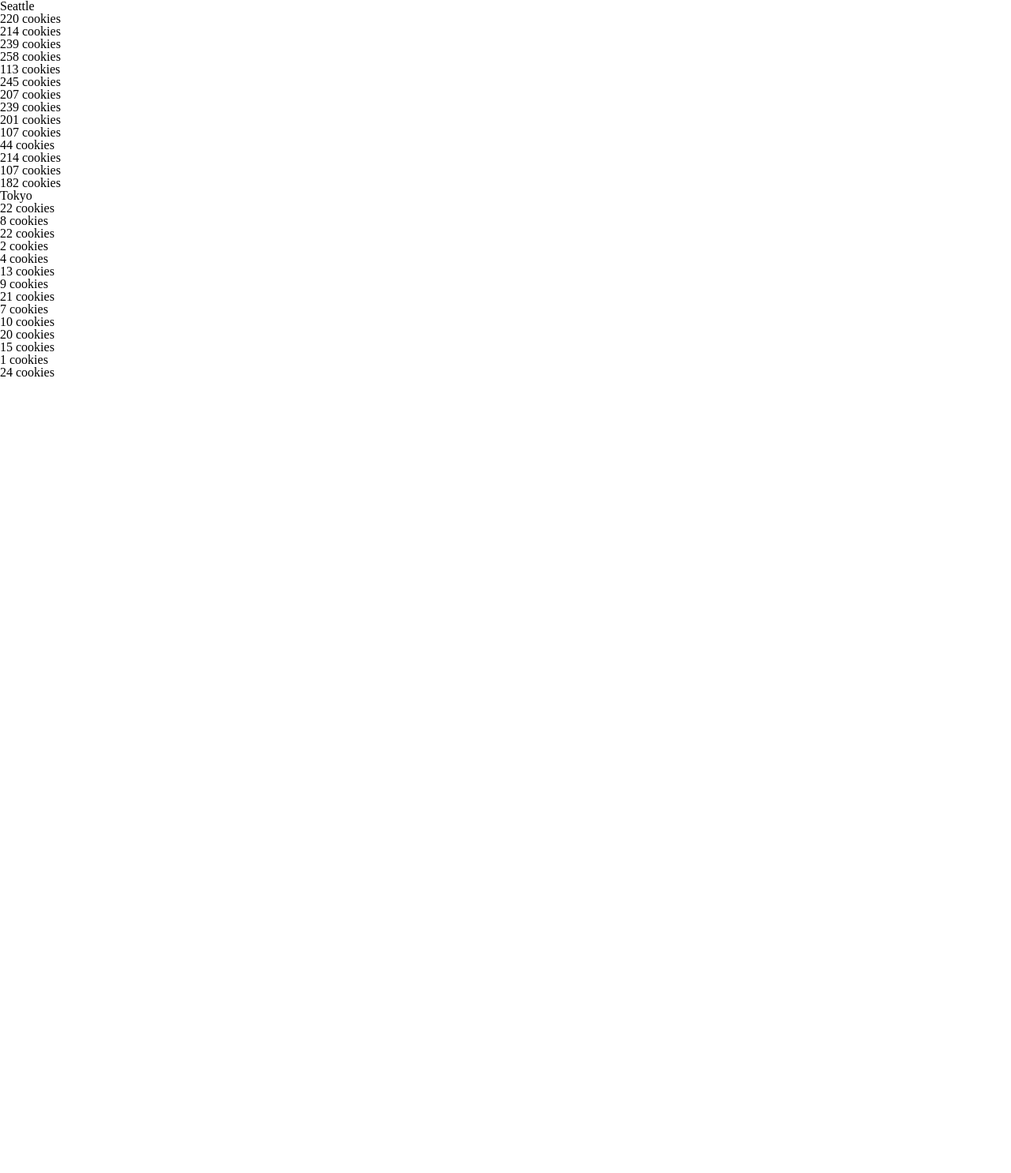
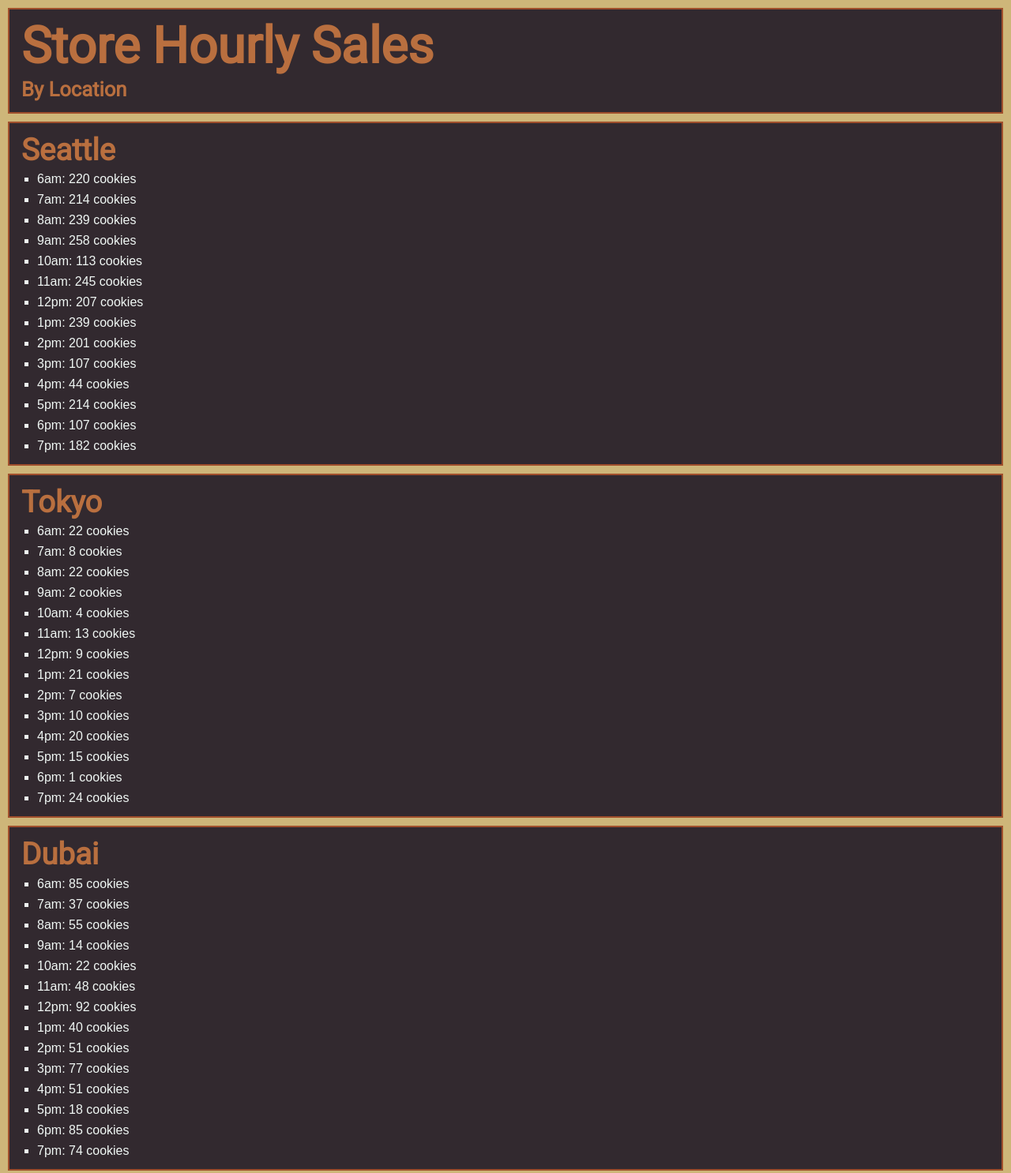
Before and after one commit to Dennis-Nichols-Code-Fellows/cookie-stand, a plain HTML site: page sales.html in a window 1280 px wide. Shown: the top 1486 px of the page at 79% size. Before the commit the page ends 800 px from the top, so only its background shows below. Drawn offline with Linux system fonts and the light colour scheme.

Commit message:
added CSS styles for the sales and main pages

```diff
--- /dev/null
+++ b/css/index.css
@@ -0,0 +1,78 @@
+/* Salmon Color pallette */
+
+/*
+color:#a04f2c , dark red orange
+color: #b96f3f, salmon red
+color: #ceb679, light yellow
+*/
+
+/* universal styles */
+
+* {
+  color: #F0F7F4;
+  padding: 10 px;
+  font-family: Georgia, 'Times New Roman', Times, serif;
+
+}
+
+/* body styles */
+
+body {
+  background-color: #ceb679;
+  padding: 10px;
+}
+header{
+  display: flex;
+  margin-bottom: 10px;
+  border: 2px solid #a04f2c;
+  background-color: #32292F;
+  padding: 10px;
+  align-items: center;
+  justify-content: space-between;
+
+}
+
+
+section {
+  margin-bottom: 10px;
+  border: 2px solid #a04f2c;
+  background-color: #32292F;
+  padding: 5px;
+  }
+
+
+/* heading styles */
+
+h1, h2, h4 {
+  color: #b96f3f;
+  font-weight: bold;
+  margin: 10px;
+  font-family: 'Roboto', sans-serif;
+
+}
+
+h1 {
+  font-size: 5vw;
+}
+
+h2 {
+  font-size: 3vw;
+}
+
+h4 {
+  font-size: 2vw;
+}
+
+/* list styles */
+
+
+ul {
+
+  margin-left: 30px;
+  font-size: 1 vw;
+  list-style-type: square;
+}
+
+li {
+  margin-bottom: 10px;
+}
--- /dev/null
+++ b/css/sales.css
@@ -0,0 +1,74 @@
+/* Salmon Color pallette */
+
+/*
+color:#a04f2c , dark red orange
+color: #b96f3f, salmon red
+color: #ceb679, light yellow
+*/
+
+/* universal styles */
+
+* {
+  color: #F0F7F4;
+  padding: 10 px;
+
+}
+
+/* body styles */
+
+body {
+  background-color: #ceb679;
+  padding: 10px;
+}
+header{
+  margin-bottom: 10px;
+  border: 2px solid #a04f2c;
+  background-color: #32292F;
+  padding: 5px;
+
+}
+
+section {
+  margin-bottom: 10px;
+  border: 2px solid #a04f2c;
+  background-color: #32292F;
+  padding: 5px;
+  font-family: Arial, Helvetica, sans-serif;
+  }
+
+
+/* heading styles */
+
+h1, h2, h4 {
+  color: #b96f3f;
+  font-weight: bold;
+  margin: 10px;
+  font-family: 'Roboto', sans-serif;
+
+}
+
+h1 {
+  font-size: 5vw;
+}
+
+h2 {
+  font-size: 3vw;
+}
+
+h4 {
+  font-size: 2vw;
+}
+
+/* list styles */
+
+
+ul {
+
+  margin-left: 30px;
+  font-size: 1 vw;
+  list-style-type: square;
+}
+
+li {
+  margin-bottom: 10px;
+}
--- a/js/app.js
+++ b/js/app.js
@@ -1,36 +1,8 @@
-// Lab 06 Todo list
+// Create times array needed for generating lists later on
 
-// 1. Store the min/max hourly customers, and the average cookies per customer, in object properties.
+let times_array = ['6am', '7am', '8am', '9am', '10am', '11am', '12pm', '1pm', '2pm', '3pm', '4pm', '5pm', '6pm','7pm'];
 
-// 2. Use a method of that object to generate a random number of customers per hour. Objects/Math/random
-
-// 3. Calculate and store the simulated amounts of cookies purchased for each hour at each location using average cookies purchased and the random number of customers generated.
-
-// 4. Store the results for each location in a separate array… perhaps as a property of the object representing that location.
-
-// 5.  Display the values of each array as unordered lists in the browser.
-
-// 6.  Calculating the sum of these hourly totals; your output for each location should look like this:
-
-// Seattle
-
-// 6am: 16 cookies
-// 7am: 20 cookies
-// 8am: 35 cookies
-// 9am: 48 cookies
-// 10am: 56 cookies
-// 11am: 77 cookies
-// 12pm: 93 cookies
-// 1pm: 144 cookies
-// 2pm: 119 cookies
-// 3pm: 84 cookies
-// 4pm: 61 cookies
-// 5pm: 23 cookies
-// 6pm: 42 cookies
-// 7pm: 57 cookies
-// Total: 875 cookies
-
-// Create initial object format
+// Create store objects
 
 let seattle = {
 
@@ -52,7 +24,6 @@ let seattle = {
   }
 };
 
-// console.log(seattle.gen_sales_array());
 
 let tokyo = {
 
@@ -74,7 +45,73 @@ let tokyo = {
   }
 };
 
-let store_array = [seattle, tokyo];
+
+let dubai = {
+
+  location: 'Dubai',
+  min_hr: 11,
+  max_hr: 38,
+  avg_cookies: 3.7,
+  rand_cust_hr: function () {
+    let rand_cust = Math.floor(Math.random() * (this.max_hr - this.min_hr));
+    return rand_cust;
+  },
+  gen_sales_array: function () {
+    let sales_array = [];
+    for (let i = 0; i < 14; i++) {
+      let hour_sales = Math.floor(this.avg_cookies * this.rand_cust_hr());
+      sales_array.push(hour_sales);
+    }
+    return sales_array;
+  }
+};
+
+let paris = {
+
+  location: 'Paris',
+  min_hr: 20,
+  max_hr: 38,
+  avg_cookies: 2.3,
+  rand_cust_hr: function () {
+    let rand_cust = Math.floor(Math.random() * (this.max_hr - this.min_hr));
+    return rand_cust;
+  },
+  gen_sales_array: function () {
+    let sales_array = [];
+    for (let i = 0; i < 14; i++) {
+      let hour_sales = Math.floor(this.avg_cookies * this.rand_cust_hr());
+      sales_array.push(hour_sales);
+    }
+    return sales_array;
+  }
+};
+
+let lima = {
+
+  location: 'Lima',
+  min_hr: 2,
+  max_hr: 16,
+  avg_cookies: 4.6,
+  // Got the idea to add 1 to make this inclusive from the example in class which was in turn from the MDN docs
+  rand_cust_hr: function () {
+    let rand_cust = Math.floor(Math.random() * ((this.max_hr - this.min_hr)+ 1));
+    return rand_cust;
+  },
+  gen_sales_array: function () {
+    let sales_array = [];
+    for (let i = 0; i < 14; i++) {
+      let hour_sales = Math.floor(this.avg_cookies * this.rand_cust_hr());
+      sales_array.push(hour_sales);
+    }
+    return sales_array;
+  }
+};
+
+// Put store objects in an array
+
+let store_array = [seattle, tokyo, dubai, paris, lima];
+
+// Create function to display sales lists to the DOM
 
 const displaySales = function () {
 
@@ -91,10 +128,12 @@ const displaySales = function () {
 
     for (let i = 0; i < loc_sales.length; i++) {
       let list_el = document.createElement('li');
-      list_el.innerHTML = loc_sales[i] + ' cookies';
+      list_el.innerHTML = `${times_array[i]}: ${loc_sales[i]} cookies`;
       list.appendChild(list_el);
     }
   }
 };
 
+// Invoke function to display sales lists
+
 displaySales();
--- a/sales.html
+++ b/sales.html
@@ -1,15 +1,27 @@
 <!DOCTYPE html>
 <html lang="en">
+
 <head>
   <meta charset="UTF-8">
   <meta http-equiv="X-UA-Compatible" content="IE=edge">
   <meta name="viewport" content="width=device-width, initial-scale=1.0">
   <title>Sales Tracking</title>
+
+  <!-- Links for styling -->
   <link rel="stylesheet" href="css/reset.css">
-  <link rel="stylesheet" href="css/style.css">
+  <link rel="stylesheet" href="css/sales.css">
+  <link rel="preconnect" href="https://fonts.googleapis.com">
+  <link rel="preconnect" href="https://fonts.gstatic.com" crossorigin>
+  <link href="https://fonts.googleapis.com/css2?family=Roboto&display=swap" rel="stylesheet">
 
 </head>
+
 <body>
-   <script src="js/app.js"></script>
+  <header>
+    <h1>Store Hourly Sales</h1>
+    <h4>By Location</h4>
+  </header>
+  <script src="js/app.js"></script>
 </body>
+
 </html>
```
Also changed, not shown: index.html (+9 -1 lines), css/style.css (deleted), img/salmon.png (added).
